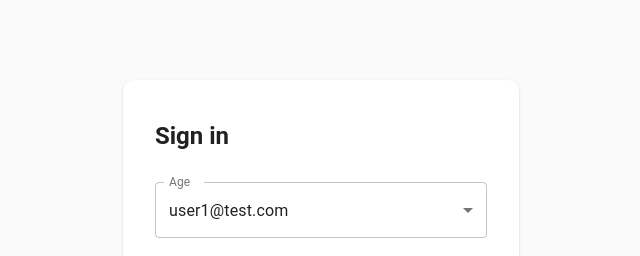
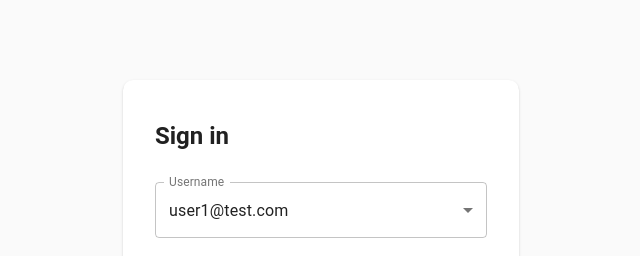
Before and after one commit to shubhamjindal30/employee-polls, a React (Create React App) app: page / in a window 1280 px wide. Shown: the top 256 px of the page, without its empty margins (319-959 px from the left). Built offline with nearby package versions, Linux system fonts and the light colour scheme.

Commit message:
refactor: replace 'email' with 'username'

```diff
--- a/src/views/Login.tsx
+++ b/src/views/Login.tsx
@@ -17,15 +17,15 @@ import { withRouter } from 'react-router-dom';
 const Login: React.FunctionComponent = () => {
   const classes = useStyles();
 
-  const [email, setEmail] = useState('user1@test.com');
+  const [username, setUsername] = useState('user1@test.com');
   const [password] = useState('');
 
-  const handleEmailChange = (
+  const handleUsernameChange = (
     e: React.ChangeEvent<{
       name?: string | undefined;
       value: unknown;
     }>
-  ) => setEmail(e.target.value as string);
+  ) => setUsername(e.target.value as string);
 
   const handleLogin = () => {};
   return (
@@ -36,14 +36,14 @@ const Login: React.FunctionComponent = () => {
             <Typography className={classes.heading} variant="h5">
               Sign in
             </Typography>
-            <FormControl className={classes.emailInput} variant='outlined' fullWidth>
-              <InputLabel id="email-select-label">Age</InputLabel>
+            <FormControl className={classes.usernameInput} variant='outlined' fullWidth>
+              <InputLabel id="username-select-label">Username</InputLabel>
               <Select
-                labelId="email-select-label"
-                id="email-select"
-                value={email}
-                label="Email"
-                onChange={handleEmailChange}
+                labelId="username-select-label"
+                id="username-select"
+                value={username}
+                label="Username"
+                onChange={handleUsernameChange}
               >
                 <MenuItem value='user1@test.com'>user1@test.com</MenuItem>
                 <MenuItem value='user2@test.com'>user2@test.com</MenuItem>
@@ -94,7 +94,7 @@ const useStyles = makeStyles(() => ({
   heading: {
     fontWeight: 'bold'
   },
-  emailInput: {
+  usernameInput: {
     marginTop: 30
   },
   passwordInput: {
```
